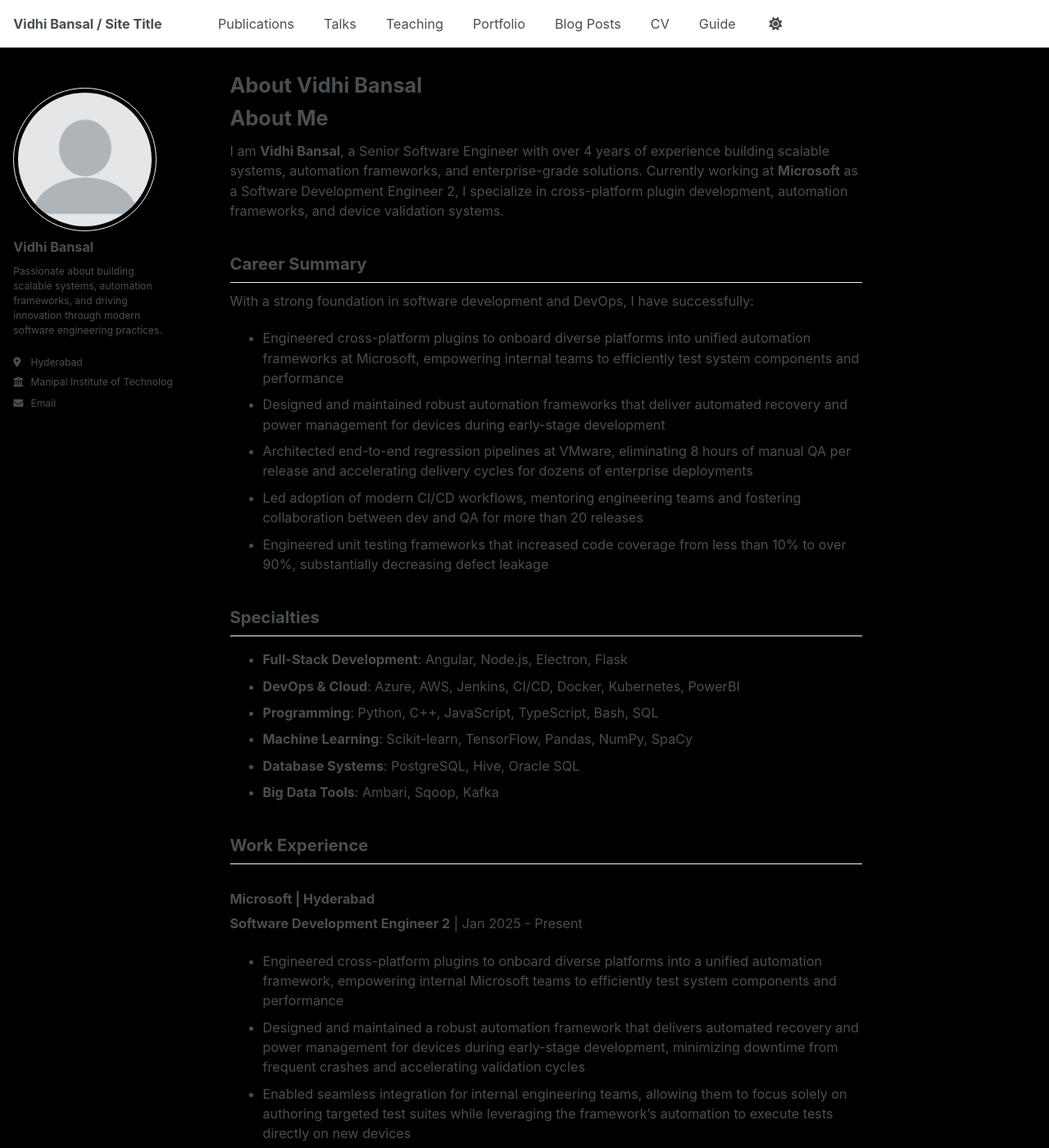
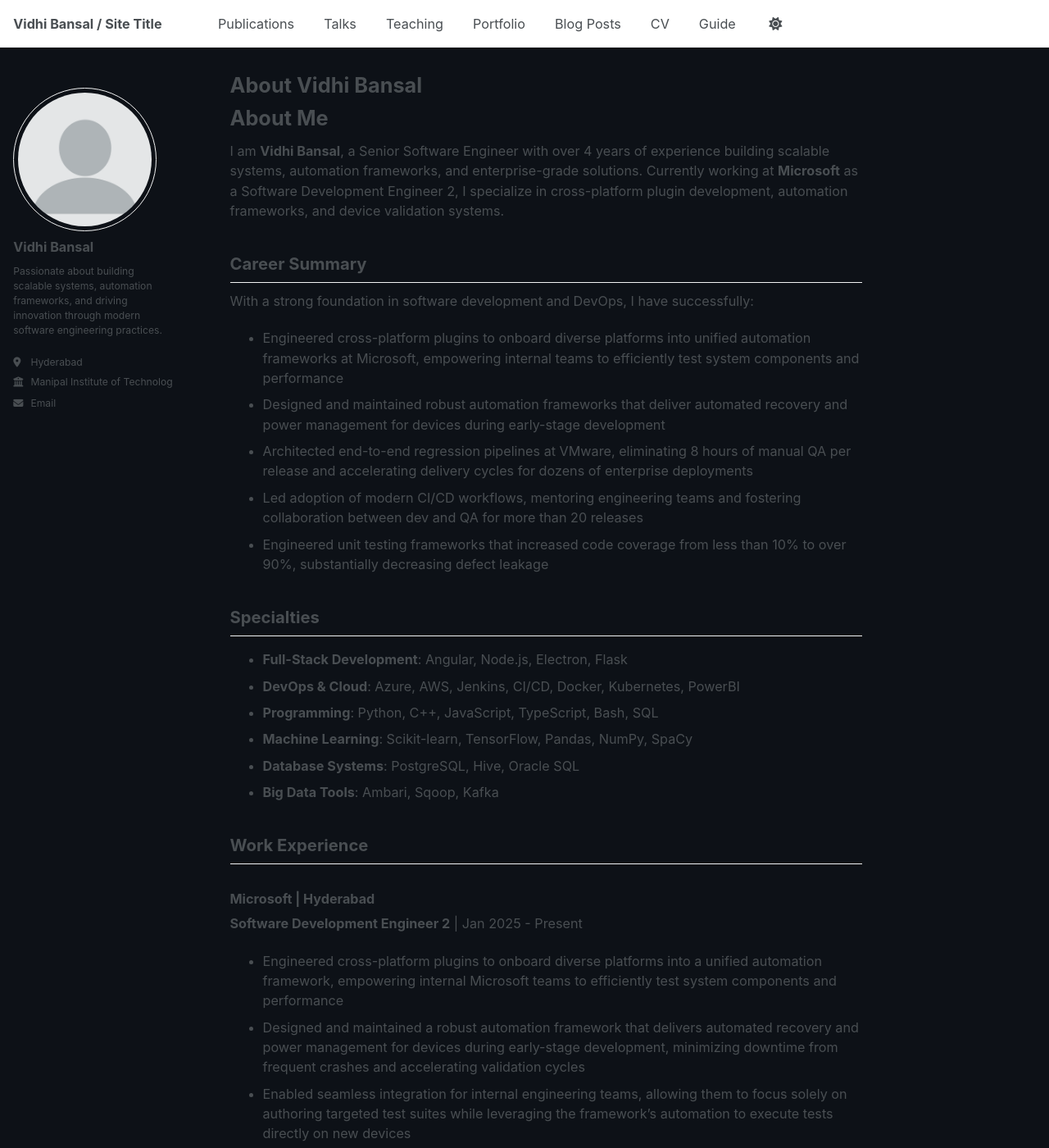
Before and after one commit to notsoweedy/notsoweedy.github.io, a Jekyll site: the page built from _pages/about.md, in a window 1280 px wide and 1400 px high. Shown: the whole window at 82% size. Built offline with Jekyll 4.4.1, drawn with Linux system fonts in a browser that asks for light colours; a script that is not in the unit is left out.

Commit message:
Set background to GitHub titlebar shade

```diff
--- a/_sass/layout/_base.scss
+++ b/_sass/layout/_base.scss
@@ -9,7 +9,7 @@ html {
 body {
   /* Set via _themes.scss */
   color: var(--global-text-color);
-  background-color: black;
+  background-color: #0d1117;
   margin: 0;
   padding: $masthead-height 0 0;
   padding-bottom: 9em;
```
